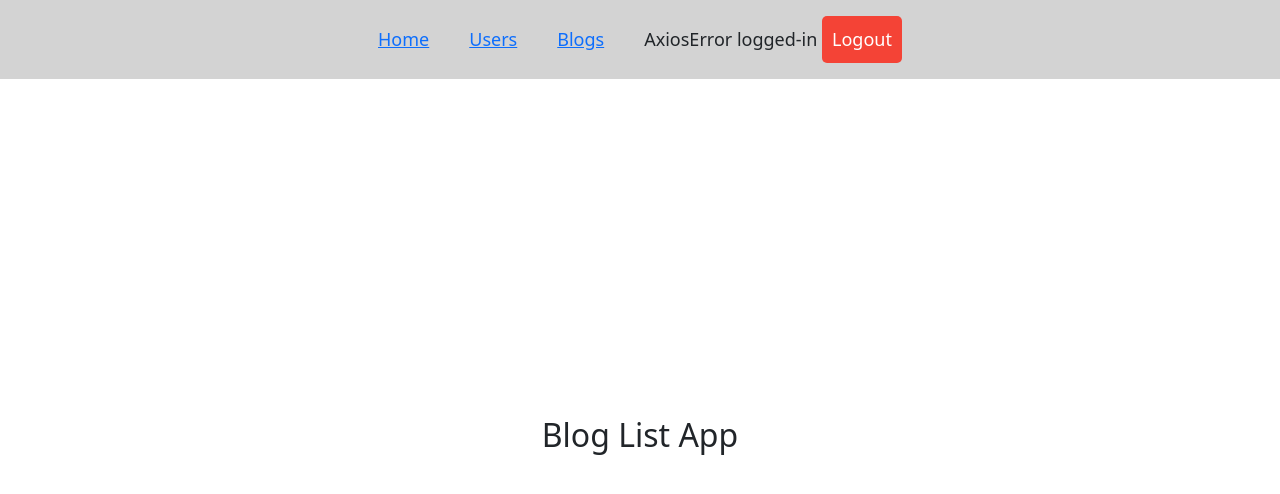
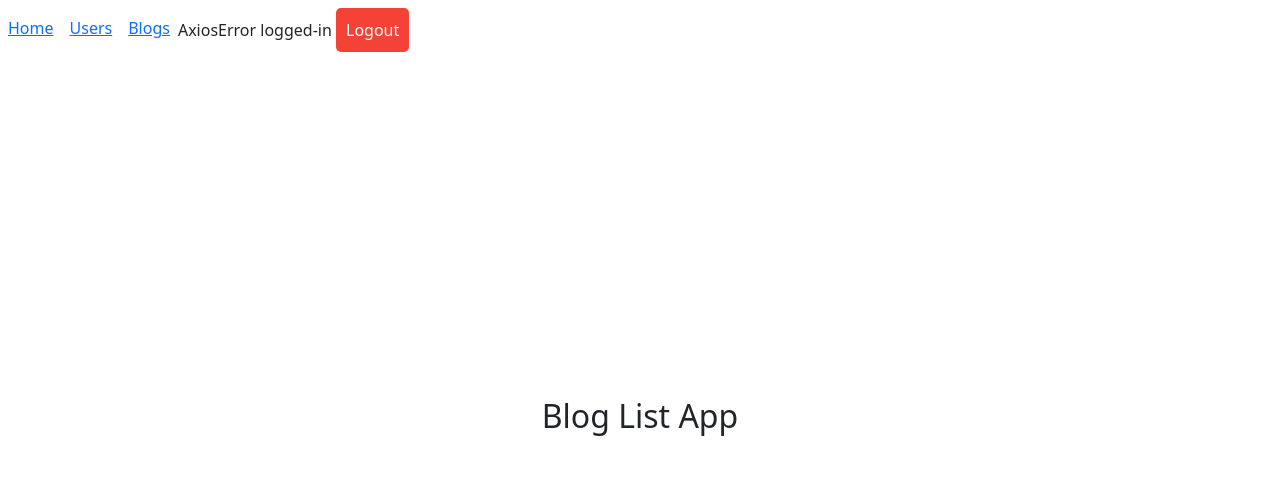
Before and after one commit to Francormin/fullstackopen-bootcamp, a React (Vite) app in the folder part7/exercises-blog-list-2/: page / in a window 1280 px wide. Both pictures are taken after typing "Sample", "Sample123" into the empty fields and a click on the button "Login". Shown: the top 494 px of the page. Built offline with nearby package versions, Linux system fonts and the light colour scheme; no server answers.

Commit message:
navbar styling stuff

```diff
--- a/part7/exercises-blog-list-2/src/App.jsx
+++ b/part7/exercises-blog-list-2/src/App.jsx
@@ -1,5 +1,6 @@
 import { useEffect } from "react";
 import { BrowserRouter, Link, Route, Routes } from "react-router-dom";
+import { Nav, Navbar } from "react-bootstrap";
 
 import { setLoggedUser, useLoggedUserDispatch, useLoggedUserValue } from "./context/LoggedUserContext";
 import { loggedUserJSON } from "./services/blogs";
@@ -26,30 +27,31 @@ const App = () => {
     }
   }, [dispatchLogin]);
 
-  const inlineStyles = {
-    padding: 20
-  };
-
   return (
     <BrowserRouter>
       {!Object.keys(loggedUser).length ? (
         <LoginForm />
       ) : (
         <div>
-          <header className="header">
-            <Link to="/" style={inlineStyles}>
-              Home
-            </Link>
-            <Link to="/users" style={inlineStyles}>
-              Users
-            </Link>
-            <Link to="/blogs" style={inlineStyles}>
-              Blogs
-            </Link>
-            <span style={inlineStyles}>
-              {loggedUser.name} logged-in <Logout />
-            </span>
-          </header>
+          <Navbar collapseOnSelect expand="sm">
+            <Navbar.Toggle aria-controls="responsive-navbar-nav" />
+            <Navbar.Collapse>
+              <Nav>
+                <Nav.Link>
+                  <Link to="/">Home</Link>
+                </Nav.Link>
+                <Nav.Link>
+                  <Link to="/users">Users</Link>
+                </Nav.Link>
+                <Nav.Link>
+                  <Link to="/blogs">Blogs</Link>
+                </Nav.Link>
+                <span>
+                  {loggedUser.name} logged-in <Logout />
+                </span>
+              </Nav>
+            </Navbar.Collapse>
+          </Navbar>
 
           <Notification />
 
```
